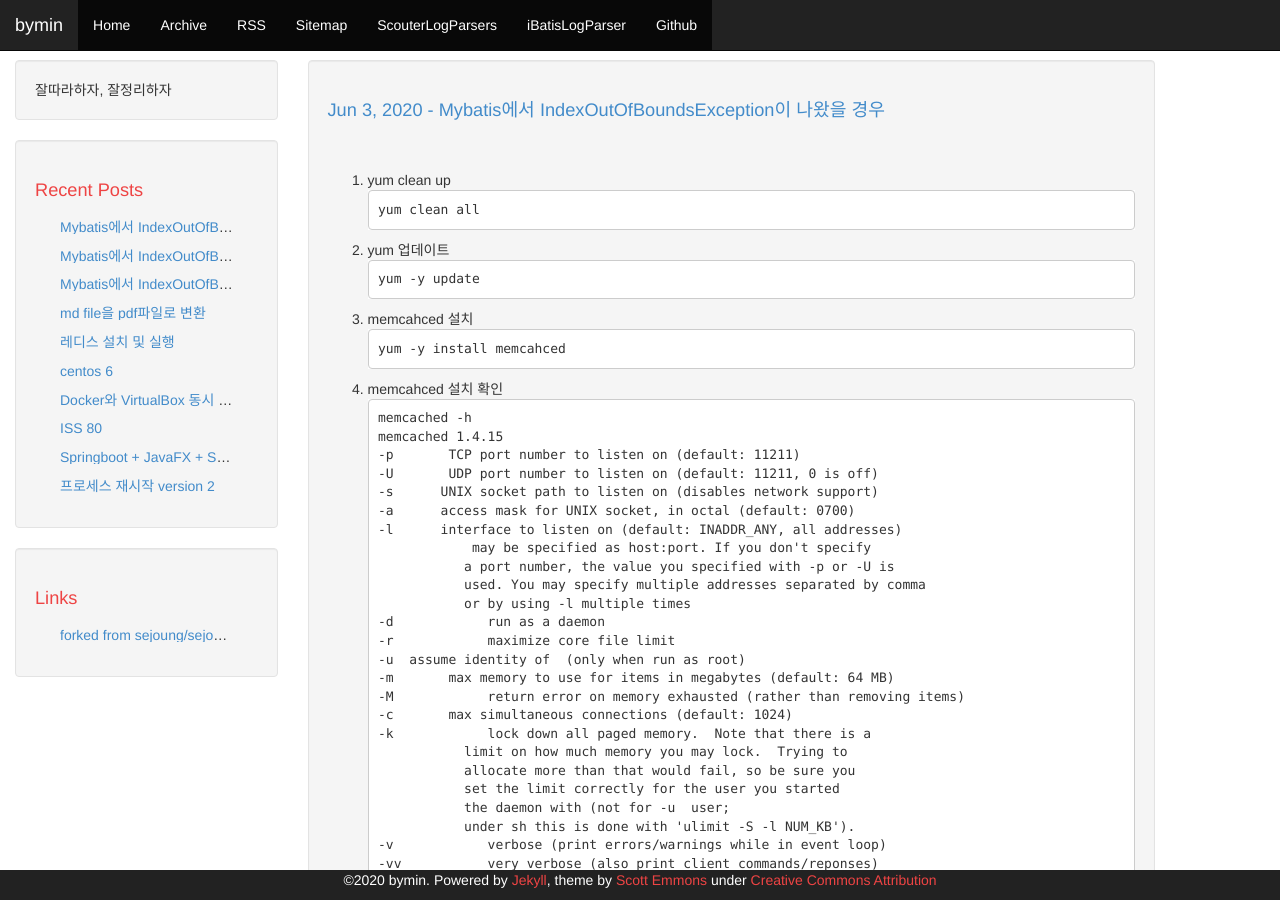
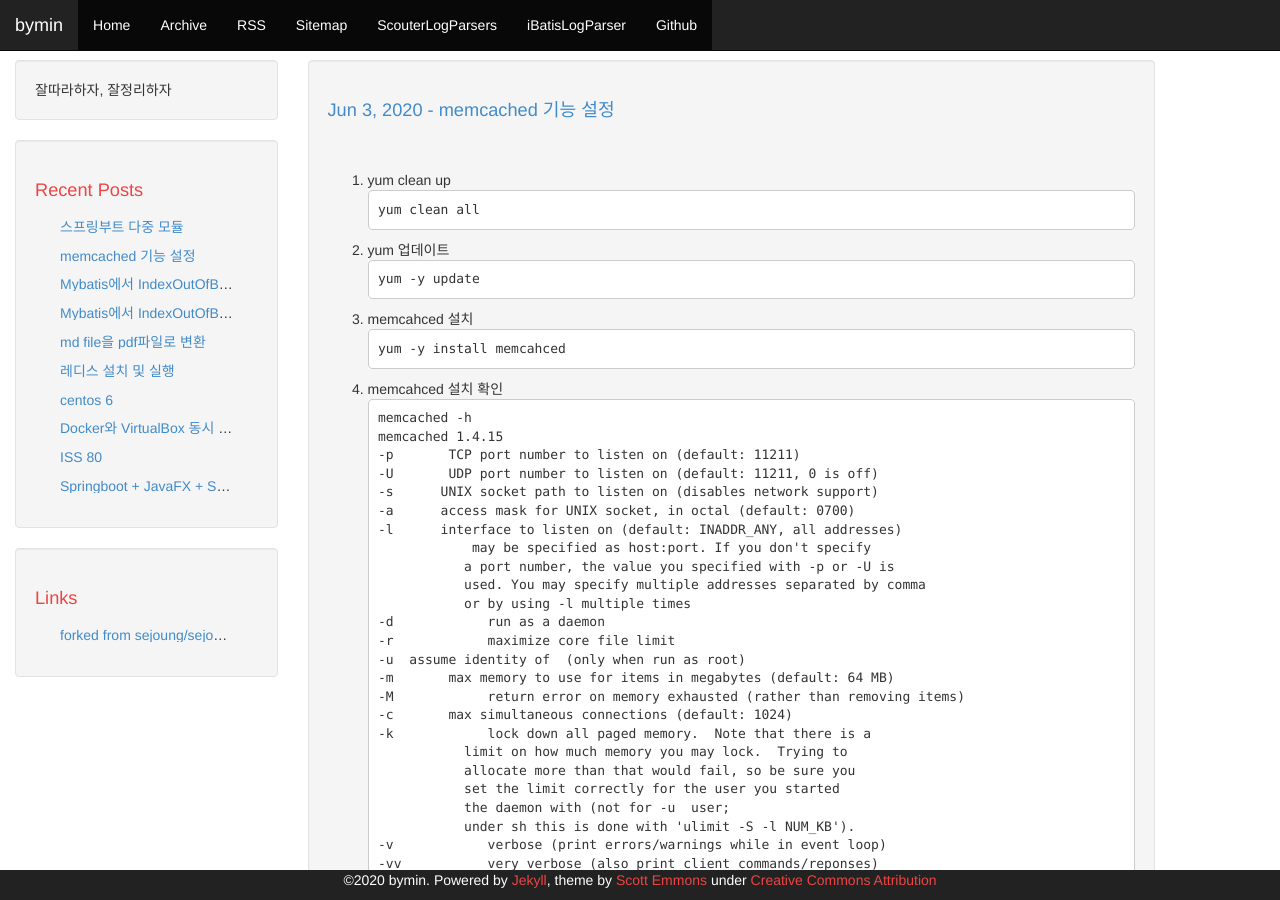
Before and after one commit to youngclown/youngclown.github.io, a Jekyll site: the page built from _posts/2020-06-03-memcached.md, in a window 1280 px wide and 900 px high. Built offline with Jekyll 4.4.1, drawn with Linux system fonts in a browser that asks for light colours; nearby versions of some CDN libraries.

Commit message:
스프링부트 다중모듈 적용하기

```diff
--- a/_posts/2020-06-03-memcached.md
+++ b/_posts/2020-06-03-memcached.md
@@ -1,6 +1,6 @@
 ---
 layout: post
-title: "Mybatis에서 IndexOutOfBoundsException이 나왔을 경우"
+title: "memcached 기능 설정"
 comments: true
 ---
 
--- /dev/null
+++ b/_posts/2020-06-10-spring_boot_git_gradle.md
@@ -0,0 +1,5 @@
+---
+layout: post
+title: "스프링부트 다중 모듈"
+comments: true
+---
```
